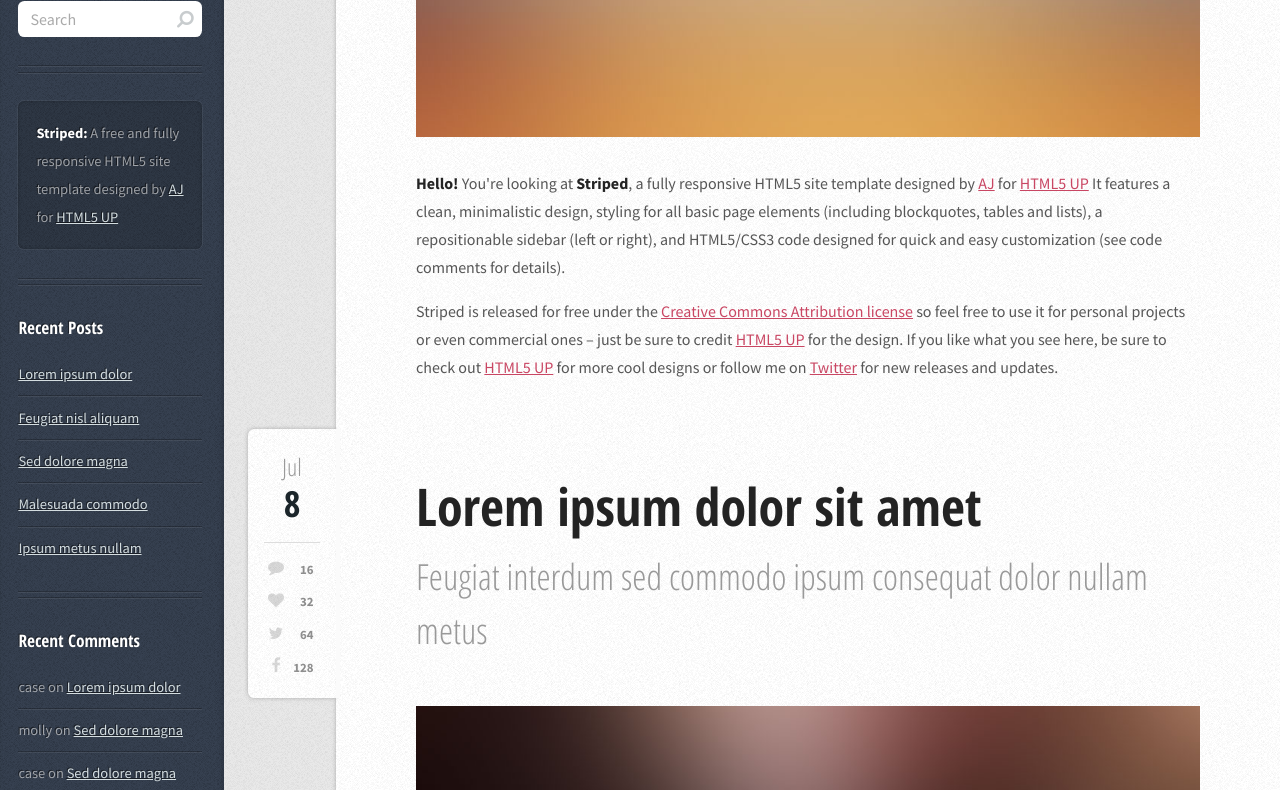
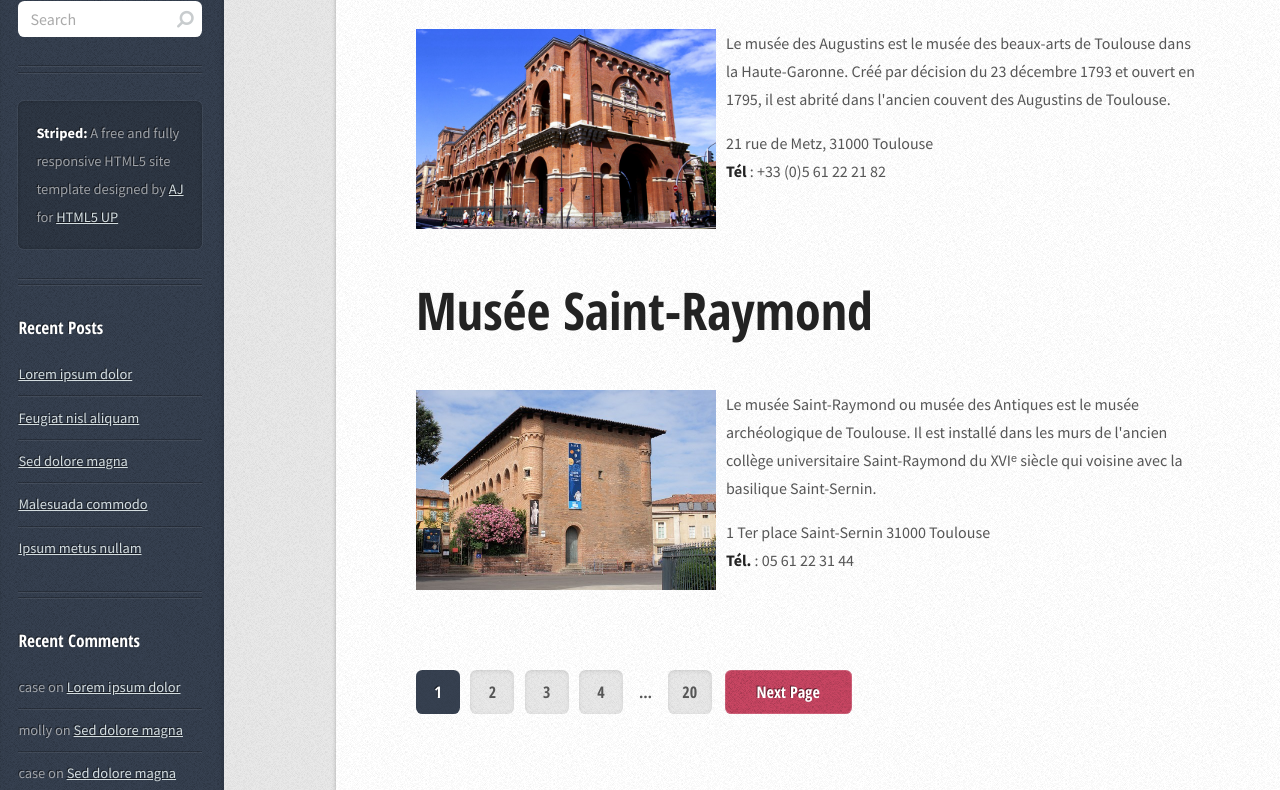
Before and after one commit to Tetote/GuideTouristique, a plain HTML site: page index.html in a window 1280 px wide. Shown: the part 465-1255 px from the top of the page. Drawn offline with Linux system fonts and the light colour scheme.

Commit message:
Ajout de la page d'accueil, et des images associées.

```diff
--- a/index.html
+++ b/index.html
@@ -39,27 +39,12 @@
 							<!-- Post -->
 								<article class="box post post-excerpt">
 									<header>
-										<!--
-											Note: Titles and subtitles will wrap automatically when necessary, so don't worry
-											if they get too long. You can also remove the <p> entirely if you don't
-											need a subtitle.
-										-->
-										<h2><a href="#">Welcome to Striped</a></h2>
-										<p>A free, fully responsive HTML5 site template by HTML5 UP</p>
+										<h2><a href="#">Sorties Culturelles de TOULOUSE</a></h2>
+										<!--<p>A free, fully responsive HTML5 site template by HTML5 UP</p>-->
 									</header>
+									<!--
 									<div class="info">
-										<!--
-											Note: The date should be formatted exactly as it's shown below. In particular, the
-											"least significant" characters of the month should be encapsulated in a <span>
-											element to denote what gets dropped in 1200px mode (eg. the "uary" in "January").
-											Oh, and if you don't need a date for a particular page or post you can simply delete
-											the entire "date" element.
-
-										-->
 										<span class="date"><span class="month">Jul<span>y</span></span> <span class="day">14</span><span class="year">, 2014</span></span>
-										<!--
-											Note: You can change the number of list items in "stats" to whatever you want.
-										-->
 										<ul class="stats">
 											<li><a href="#" class="icon fa-comment">16</a></li>
 											<li><a href="#" class="icon fa-heart">32</a></li>
@@ -67,41 +52,38 @@
 											<li><a href="#" class="icon fa-facebook">128</a></li>
 										</ul>
 									</div>
-									<a href="#" class="image featured"><img src="images/pic01.jpg" alt="" /></a>
+									-->
+									<!--<a href="#" class="image featured"><img src="images/sorties_cult.png" alt="" /></a>-->
 									<p>
-										<strong>Hello!</strong> You're looking at <strong>Striped</strong>, a fully responsive HTML5 site template designed by <a href="http://n33.co">AJ</a>
-										for <a href="http://html5up.net">HTML5 UP</a> It features a clean, minimalistic design, styling for all basic page elements (including blockquotes, tables and lists), a
-										repositionable sidebar (left or right), and HTML5/CSS3 code designed for quick and easy customization (see code comments for details).
-									</p>
-									<p>
-										Striped is released for free under the <a href="http://html5up.net/license">Creative Commons Attribution license</a> so feel free to use it for personal projects
-										or even commercial ones &ndash; just be sure to credit <a href="http://html5up.net">HTML5 UP</a> for the design. If you like what you see here, be sure to check out
-										<a href="http://html5up.net">HTML5 UP</a> for more cool designs or follow me on <a href="http://twitter.com/n33co">Twitter</a> for new releases and updates.
+										Quid enim tam absurdum quam delectari multis inanimis rebus, ut honore, ut gloria, ut aedificio, ut vestitu cultuque corporis, animante virtute praedito, eo qui vel amare vel, ut ita dicam, redamare possit, non admodum delectari? Nihil est enim remuneratione benevolentiae, nihil vicissitudine studiorum officiorumque iucundius.
 									</p>
 								</article>
 
 							<!-- Post -->
 								<article class="box post post-excerpt">
 									<header>
-										<h2><a href="#">Lorem ipsum dolor sit amet</a></h2>
-										<p>Feugiat interdum sed commodo ipsum consequat dolor nullam metus</p>
+										<h2><a href="#">Musée des Augustins</a></h2>
 									</header>
-									<div class="info">
-										<span class="date"><span class="month">Jul<span>y</span></span> <span class="day">8</span><span class="year">, 2014</span></span>
-										<ul class="stats">
-											<li><a href="#" class="icon fa-comment">16</a></li>
-											<li><a href="#" class="icon fa-heart">32</a></li>
-											<li><a href="#" class="icon fa-twitter">64</a></li>
-											<li><a href="#" class="icon fa-facebook">128</a></li>
-										</ul>
+									<div style="float:left; width:300px; height:200px; margin-right:10px;">
+										<a href="#" class="image featured"><img src="images/musee_augustins.jpg" style="width:300px; height:200px; " alt="" /></a>
 									</div>
-									<a href="#" class="image featured"><img src="images/pic02.jpg" alt="" /></a>
 									<p>
-										Quisque vel sapien sit amet tellus elementum ultricies. Nunc vel orci turpis. Donec id malesuada metus.
-										Nunc nulla velit, fermentum quis interdum quis, tate etiam commodo lorem ipsum dolor sit amet dolore.
-										Quisque vel sapien sit amet tellus elementum ultricies. Nunc vel orci turpis. Donec id malesuada metus.
-										Nunc nulla velit, fermentum quis interdum quis, convallis eu sapien. Integer sed ipsum ante.
+										Le musée des Augustins est le musée des beaux-arts de Toulouse dans la Haute-Garonne. Créé par décision du 23 décembre 1793 et ouvert en 1795, il est abrité dans l'ancien couvent des Augustins de Toulouse.
 									</p>
+									<p>21 rue de Metz, 31000 Toulouse <br> <strong>Tél </strong>: +33 (0)5 61 22 21 82</p>
+								</article>
+
+								<article class="box post post-excerpt">
+									<header>
+										<h2><a href="#">Musée Saint-Raymond</a></h2>
+									</header>
+									<div style="float:left; width:300px; height:200px; margin-right:10px;">
+										<a href="#" class="image featured"><img src="images/musee_st_raymond.jpg" style="width:300px; height:200px;" alt="" /></a>
+									</div>
+									<p>
+										Le musée Saint-Raymond ou musée des Antiques est le musée archéologique de Toulouse. Il est installé dans les murs de l'ancien collège universitaire Saint-Raymond du XVIᵉ siècle qui voisine avec la basilique Saint-Sernin.
+									</p>
+									<p>1 Ter place Saint-Sernin 31000 Toulouse <br><strong>Tél.</strong> : 05 61 22 31 44</p>
 								</article>
 
 							<!-- Pagination -->
```
Also changed, not shown: images/musee_augustins.jpg (added), images/musee_st_raymond.jpg (added), images/sorties_cult.png (added).
